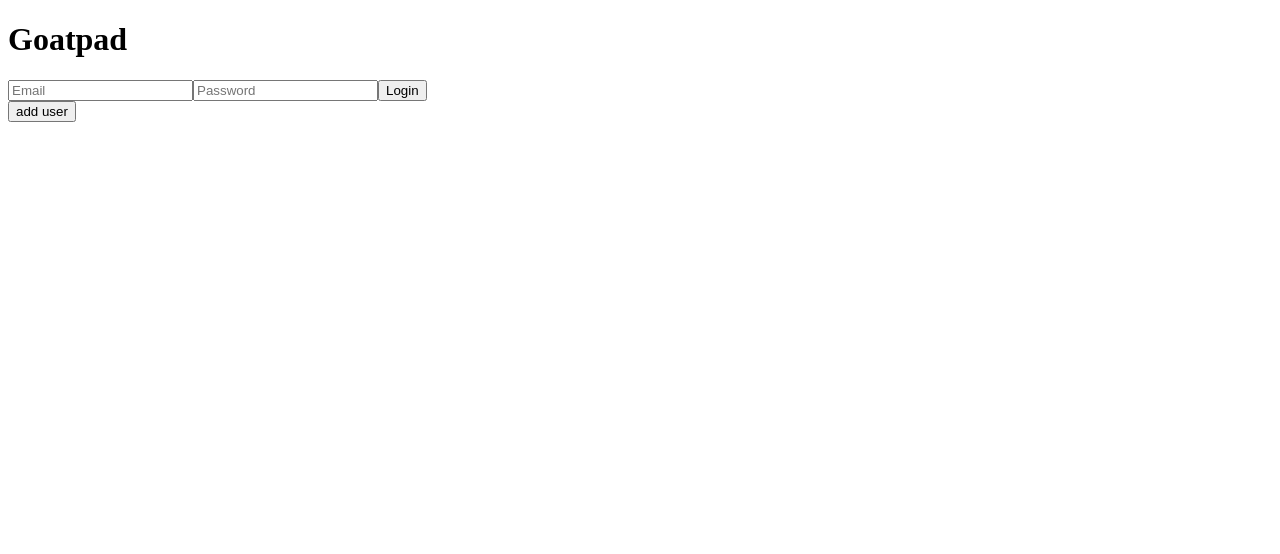
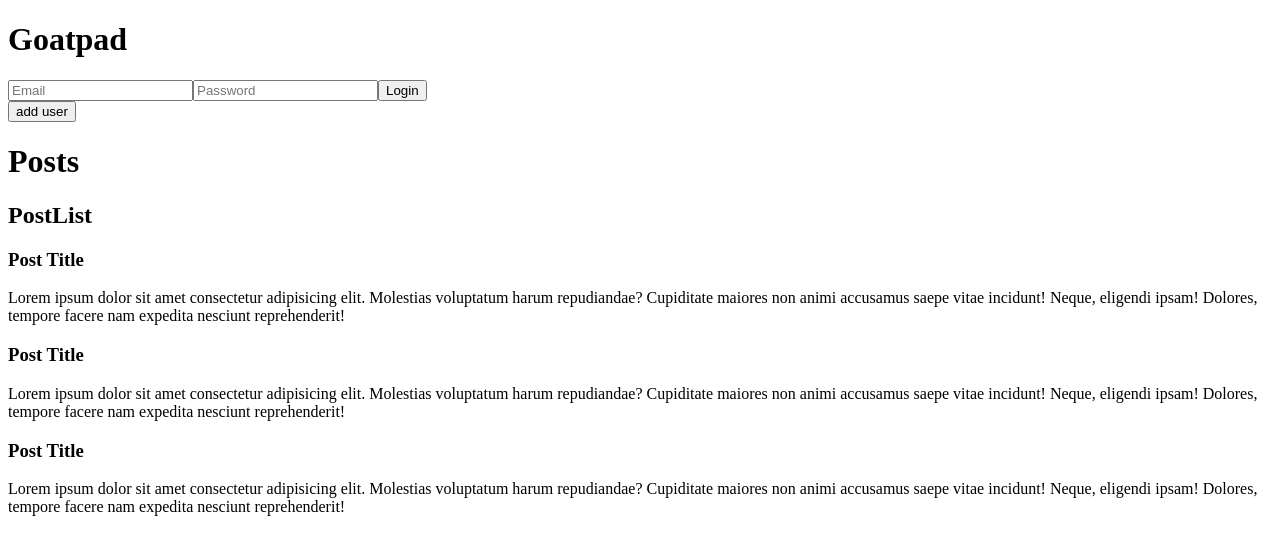
Before and after one commit to yjuwaheer/goatpad, a React (Create React App) app in the folder packages/client/: page / in a window 1280 px wide. Shown: the top 554 px of the page. Built offline with nearby package versions, Linux system fonts and the light colour scheme.

Commit message:
Scaffold Posts feature

```diff
--- a/packages/client/src/App.js
+++ b/packages/client/src/App.js
@@ -3,6 +3,8 @@ import React from 'react'
 import { collection, addDoc } from 'firebase/firestore'
 import { db } from './config/firebase.ts'
 import { getAuth, signInWithEmailAndPassword } from 'firebase/auth'
+
+import Posts from './features/posts'
 
 const auth = getAuth()
 
@@ -52,6 +54,7 @@ function App() {
       <button label='add user' onClick={addUser}>
         add user
       </button>
+      <Posts />
     </div>
   )
 }
--- /dev/null
+++ b/packages/client/src/features/posts/components/Post.jsx
@@ -0,0 +1,16 @@
+import React from 'react'
+
+const Post = () => {
+  return (
+    <div>
+      <h3>Post Title</h3>
+      <p>
+        Lorem ipsum dolor sit amet consectetur adipisicing elit. Molestias voluptatum harum repudiandae? Cupiditate
+        maiores non animi accusamus saepe vitae incidunt! Neque, eligendi ipsam! Dolores, tempore facere nam expedita
+        nesciunt reprehenderit!
+      </p>
+    </div>
+  )
+}
+
+export default Post
--- /dev/null
+++ b/packages/client/src/features/posts/components/PostList.jsx
@@ -0,0 +1,15 @@
+import React from 'react'
+import Post from './Post'
+
+const PostList = () => {
+  return (
+    <div>
+      <h2>PostList</h2>
+      <Post />
+      <Post />
+      <Post />
+    </div>
+  )
+}
+
+export default PostList
--- /dev/null
+++ b/packages/client/src/features/posts/index.jsx
@@ -0,0 +1,13 @@
+import React from 'react'
+import PostList from './components/PostList'
+
+const Posts = () => {
+  return (
+    <div>
+      <h1>Posts</h1>
+      <PostList />
+    </div>
+  )
+}
+
+export default Posts
```
